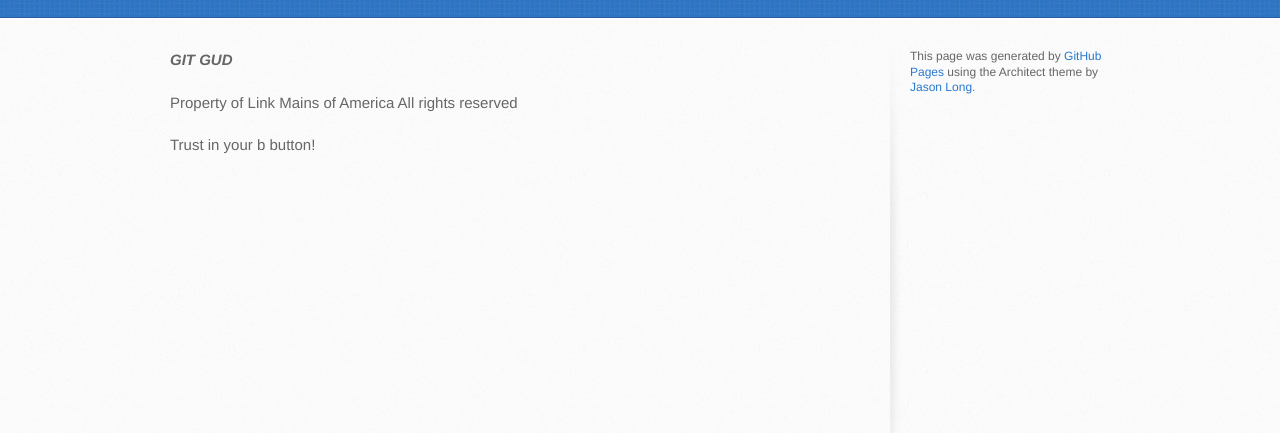
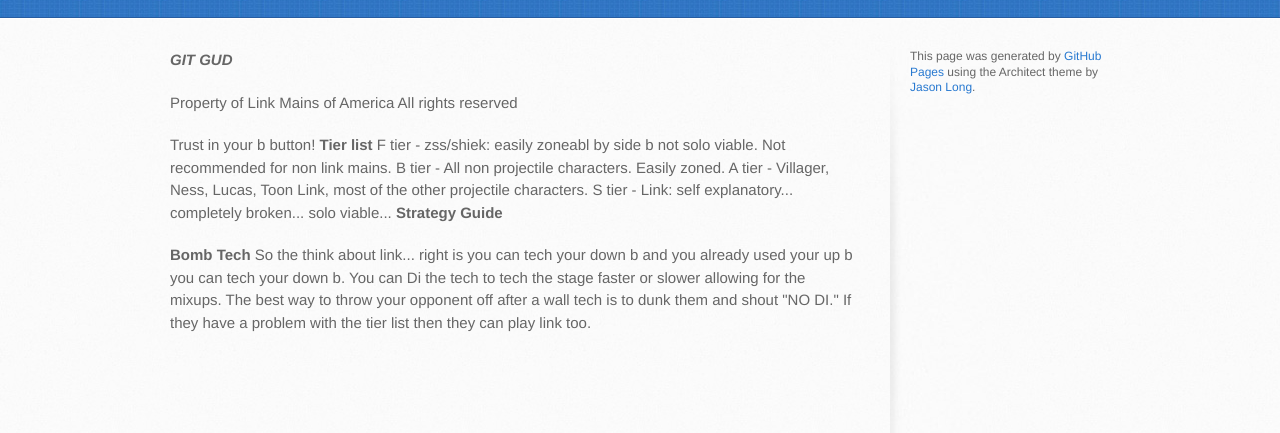
Before and after one commit to Dunsparce/Erzas.github.io, a plain HTML site: page index.html in a window 1280 px wide. Shown: the part 327-760 px from the top of the page. Drawn offline with Linux system fonts and the light colour scheme.

Commit message:
Replace master branch with page content via GitHub

```diff
--- a/index.html
+++ b/index.html
@@ -33,7 +33,16 @@
 <p>Property of Link Mains of America
 All rights reserved</p>
 
-<p>Trust in your b button!</p>
+<p>Trust in your b button!
+<strong>Tier list</strong>
+F tier - zss/shiek: easily zoneabl by side b not solo viable.  Not recommended for non link mains.
+B tier - All non projectile characters. Easily zoned.
+A tier - Villager, Ness, Lucas, Toon Link, most of the other projectile characters.
+S tier - Link: self explanatory... completely broken... solo viable...
+<strong>Strategy Guide</strong></p>
+
+<p><strong>Bomb Tech</strong>
+So the think about link... right is you can tech your down b and you already used your up b you can tech your down b.  You can Di the tech to tech the stage faster or slower allowing for the mixups.  The best way to throw your opponent off after a wall tech is to dunk them and shout "NO DI."  If they have a problem with the tier list then they can play link too.</p>
         </section>
 
         <aside id="sidebar">
--- a/params.json
+++ b/params.json
@@ -1 +1 @@
-{"name":"LMoA (Link Mains of America)","tagline":"Liberty and Justice for Link Mains","body":"_**GIT GUD**_\r\n\r\nProperty of Link Mains of America\r\nAll rights reserved\r\n\r\nTrust in your b button!","google":"","note":"Don't delete this file! It's used internally to help with page regeneration."}
+{"name":"LMoA (Link Mains of America)","tagline":"Liberty and Justice for Link Mains","body":"_**GIT GUD**_\r\n\r\nProperty of Link Mains of America\r\nAll rights reserved\r\n\r\nTrust in your b button!\r\n**Tier list**\r\nF tier - zss/shiek: easily zoneabl by side b not solo viable.  Not recommended for non link mains.\r\nB tier - All non projectile characters. Easily zoned.\r\nA tier - Villager, Ness, Lucas, Toon Link, most of the other projectile characters.\r\nS tier - Link: self explanatory... completely broken... solo viable...\r\n**Strategy Guide**\r\n\r\n**Bomb Tech**\r\nSo the think about link... right is you can tech your down b and you already used your up b you can tech your down b.  You can Di the tech to tech the stage faster or slower allowing for the mixups.  The best way to throw your opponent off after a wall tech is to dunk them and shout \"NO DI.\"  If they have a problem with the tier list then they can play link too.","google":"","note":"Don't delete this file! It's used internally to help with page regeneration."}
```
